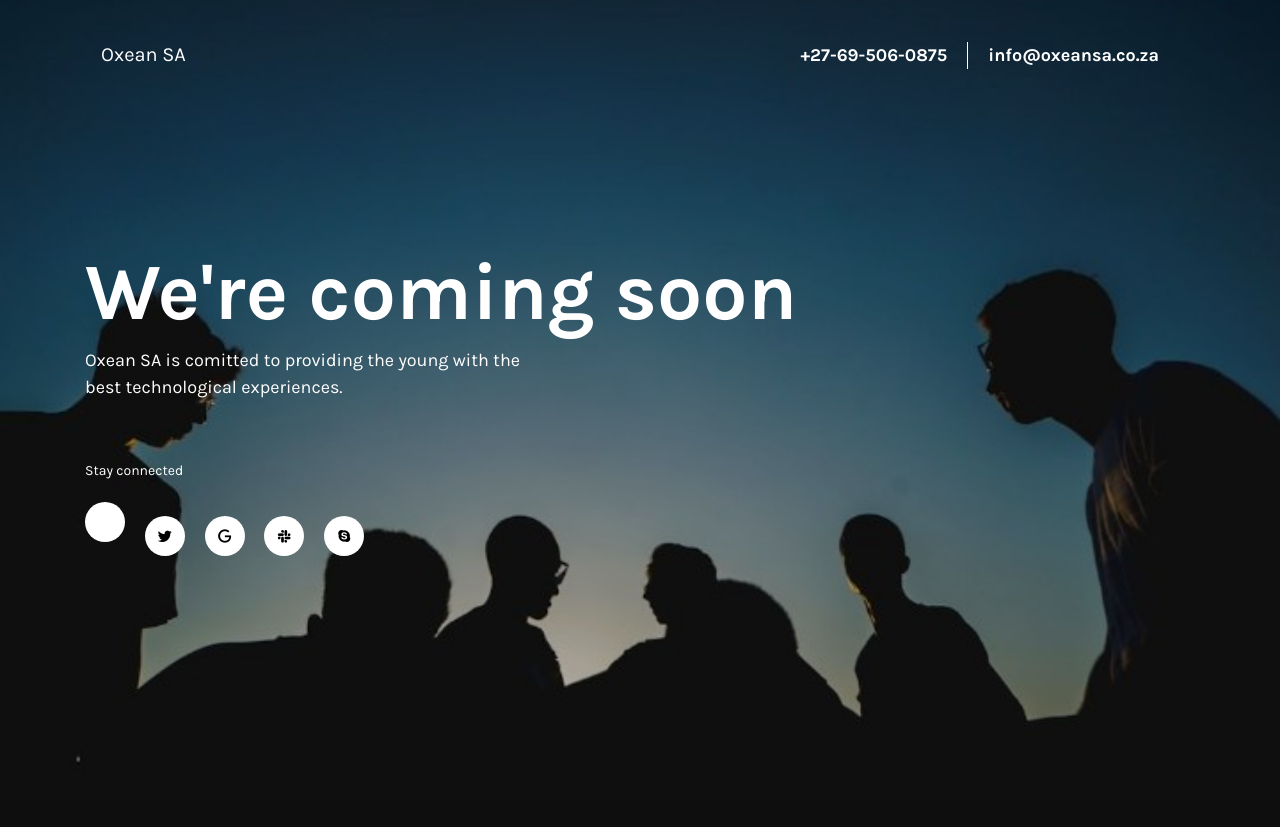
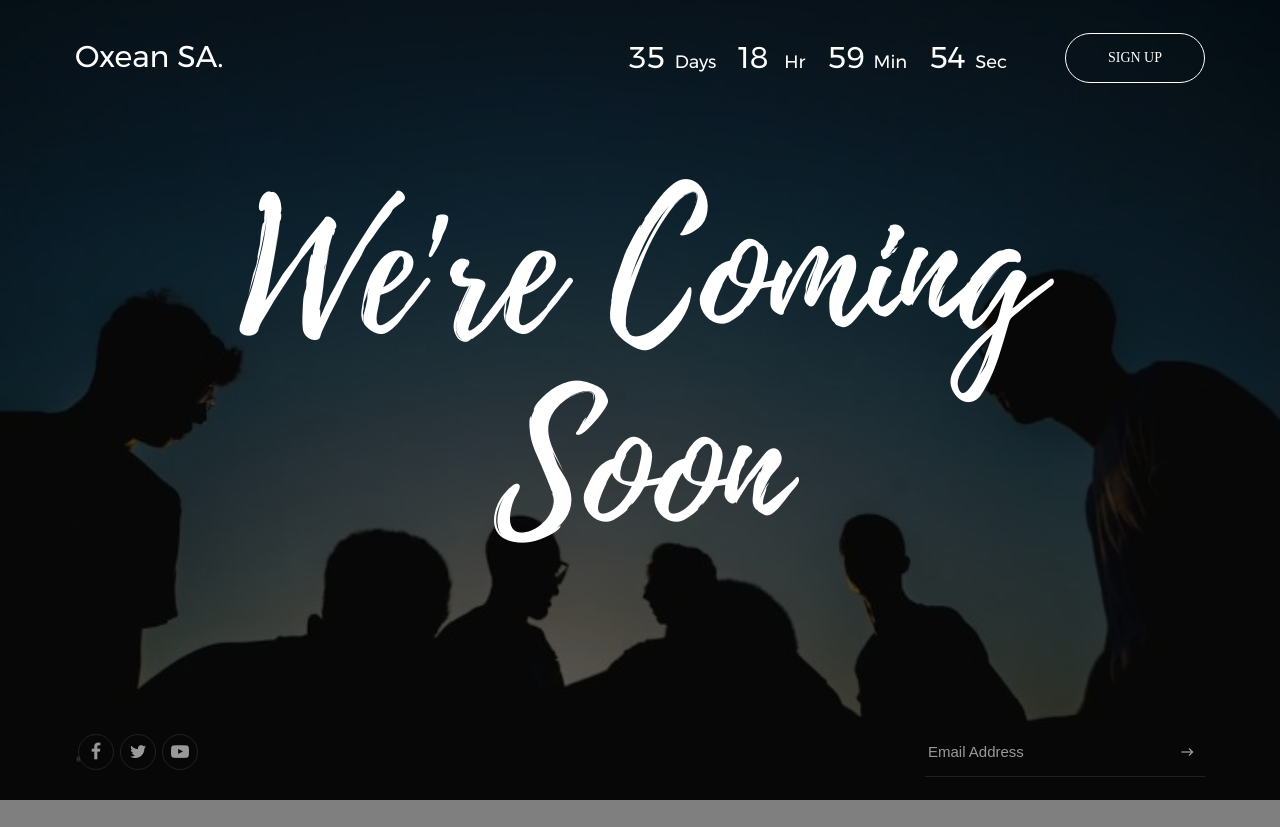
Before and after one commit to OxeanSA/cmenv, a Flask app: page / in a window 1280 px wide. Before the commit the page ends 762 px from the top, so only its background shows below. Run offline with Flask 2, Linux system fonts and the light colour scheme; parts of the project's set-up code (start-up, migrations or seed data) failed here and were passed over; some libraries are stand-ins or nearby versions; some web fonts are replaced.

Commit message:
Add files via upload

```diff
--- a/osacs/templates/index.html
+++ b/osacs/templates/index.html
@@ -1,45 +1,149 @@
 <!DOCTYPE html>
 <html lang="en">
+<head>
+	<title>Coming Soon 13</title>
+	<meta charset="UTF-8">
+	<meta name="viewport" content="width=device-width, initial-scale=1">
+<!--===============================================================================================-->
+	<link rel="icon" type="image/png" href="images/icons/favicon.ico"/>
+<!--===============================================================================================-->
+	<link rel="stylesheet" type="text/css" href="vendor/bootstrap/css/bootstrap.min.css">
+<!--===============================================================================================-->
+	<link rel="stylesheet" type="text/css" href="fonts/font-awesome-4.7.0/css/font-awesome.min.css">
+<!--===============================================================================================-->
+	<link rel="stylesheet" type="text/css" href="fonts/iconic/css/material-design-iconic-font.min.css">
+<!--===============================================================================================-->
+	<link rel="stylesheet" type="text/css" href="vendor/animate/animate.css">
+<!--===============================================================================================-->
+	<link rel="stylesheet" type="text/css" href="vendor/select2/select2.min.css">
+<!--===============================================================================================-->
+	<link rel="stylesheet" type="text/css" href="css/util.css">
+	<link rel="stylesheet" type="text/css" href="css/main.css">
+<!--===============================================================================================-->
+</head>
+<body>
 
-<head>
-    <meta charset="UTF-8">
-    <meta name="viewport" content="width=device-width, initial-scale=1.0">
-    <meta http-equiv="X-UA-Compatible" content="ie=edge">
-    <title>Oxean SA - Coming Soon</title>
-    <link href="https://fonts.googleapis.com/css?family=Karla:400,700&display=swap" rel="stylesheet">
-    <link rel="stylesheet" href="https://cdn.materialdesignicons.com/4.8.95/css/materialdesignicons.min.css">
-    <link rel="stylesheet" href="https://stackpath.bootstrapcdn.com/bootstrap/4.4.1/css/bootstrap.min.css">
-    <link rel="stylesheet" href="{{ url_for('static', filename='css/bd-coming-soon.css') }}">
-</head>
+	<!--  -->
+	<div class="simpleslide100">
+		<div class="simpleslide100-item bg-img1" style="background-image: url('images/bg01.jpg');"></div>
+		<div class="simpleslide100-item bg-img1" style="background-image: url('images/bg02.jpg');"></div>
+		<div class="simpleslide100-item bg-img1" style="background-image: url('images/bg03.jpg');"></div>
+		<div class="simpleslide100-item bg-img1" style="background-image: url('images/bg04.jpg');"></div>
+	</div>
 
-<body class="min-vh-100 d-flex flex-column">
+	<div class="flex-col-c-sb size1 overlay1 p-l-75 p-r-75 p-t-20 p-b-40 p-lr-15-sm">
+		<!--  -->
+		<div class="w-full flex-w flex-sb-m">
+			<div class="wrappic1 m-r-30 m-t-10 m-b-10">
+				<a href="#"><span class="l1-txt1 wsize1">Oxean SA.</span></a>
+			</div>
 
-    <header>
-        <div class="container">
-            <nav class="navbar navbar-dark bg-transparenet">
-                <a class="navbar-brand" href="#">
-                    Oxean SA
-                </a>
-                <span class="navbar-text ml-auto d-none d-sm-inline-block">+27-69-506-0875 </span>
-                <span class="navbar-text d-none d-sm-inline-block">info@oxeansa.co.za</span>
-            </nav>
-        </div>
-    </header>
-    <main class="my-auto">
-        <div class="container">
-            <h1 class="page-title">We're coming soon</h1>
-            <p class="page-description">Oxean SA is comitted to providing the young with the best technological experiences.
-            </p>
-            <p>Stay connected</p>
-            <nav class="footer-social-links">
-                <a href="#!" class="social-link"><i class="mdi mdi-facebook-box"></i></a>
-                <a href="#!" class="social-link"><i class="mdi mdi-twitter"></i></a>
-                <a href="#!" class="social-link"><i class="mdi mdi-google"></i></a>
-                <a href="#!" class="social-link"><i class="mdi mdi-slack"></i></a>
-                <a href="#!" class="social-link"><i class="mdi mdi-skype"></i></a>
-            </nav>
-        </div>
-    </main>
+			<div class="flex-w cd100 p-t-15 p-b-15 p-r-36">
+				<div class="flex-w flex-b m-r-22 m-t-8 m-b-8">
+					<span class="l1-txt1 wsize1 days">35</span>
+					<span class="m1-txt1 p-b-2">Days</span>
+				</div>
+
+				<div class="flex-w flex-b m-r-22 m-t-8 m-b-8">
+					<span class="l1-txt1 wsize1 hours">17</span>
+					<span class="m1-txt1 p-b-2">Hr</span>
+				</div>
+
+				<div class="flex-w flex-b m-r-22 m-t-8 m-b-8">
+					<span class="l1-txt1 wsize1 minutes">50</span>
+					<span class="m1-txt1 p-b-2">Min</span>
+				</div>
+
+				<div class="flex-w flex-b m-r-22 m-t-8 m-b-8">
+					<span class="l1-txt1 wsize1 seconds">39</span>
+					<span class="m1-txt1 p-b-2">Sec</span>
+				</div>
+			</div>
+
+			<div class="m-t-10 m-b-10">
+				<a href="#" class="size2 s1-txt1 flex-c-m how-btn1 trans-04">
+					Sign Up
+				</a>
+			</div>
+		</div>
+
+		<!--  -->
+		<div class="flex-col-c-m p-l-15 p-r-15 p-t-80 p-b-90">
+			<h3 class="l1-txt2 txt-center p-b-55 respon1">
+				We're Coming Soon
+			</h3>
+
+
+		</div>
+
+		<div class="flex-sb-m flex-w w-full">
+			<!--  -->
+			<div class="flex-w flex-c-m m-t-10 m-b-10">
+				<a href="#" class="size3 flex-c-m how-social trans-04 m-r-3 m-l-3 m-b-3 m-t-3">
+					<i class="fa fa-facebook"></i>
+				</a>
+
+				<a href="#" class="size3 flex-c-m how-social trans-04 m-r-3 m-l-3 m-b-3 m-t-3">
+					<i class="fa fa-twitter"></i>
+				</a>
+
+				<a href="#" class="size3 flex-c-m how-social trans-04 m-r-3 m-l-3 m-b-3 m-t-3">
+					<i class="fa fa-youtube-play"></i>
+				</a>
+			</div>
+
+			<form class="contact100-form validate-form m-t-10 m-b-10">
+				<div class="wrap-input100 validate-input m-lr-auto-lg" data-validate = "Email is required: ex@abc.xyz">
+					<input class="s2-txt1 placeholder0 input100 trans-04" type="text" name="email" placeholder="Email Address">
+
+					<button class="flex-c-m ab-t-r size4 s1-txt1 hov1">
+						<i class="zmdi zmdi-long-arrow-right fs-16 cl1 trans-04"></i>
+					</button>
+				</div>
+			</form>
+		</div>
+	</div>
+
+
+
+
+
+<!--===============================================================================================-->
+	<script src="vendor/jquery/jquery-3.2.1.min.js"></script>
+<!--===============================================================================================-->
+	<script src="vendor/bootstrap/js/popper.js"></script>
+	<script src="vendor/bootstrap/js/bootstrap.min.js"></script>
+<!--===============================================================================================-->
+	<script src="vendor/select2/select2.min.js"></script>
+<!--===============================================================================================-->
+	<script src="vendor/countdowntime/moment.min.js"></script>
+	<script src="vendor/countdowntime/moment-timezone.min.js"></script>
+	<script src="vendor/countdowntime/moment-timezone-with-data.min.js"></script>
+	<script src="vendor/countdowntime/countdowntime.js"></script>
+	<script>
+		$('.cd100').countdown100({
+			/*Set Endtime here*/
+			/*Endtime must be > current time*/
+			endtimeYear: 0,
+			endtimeMonth: 0,
+			endtimeDate: 35,
+			endtimeHours: 19,
+			endtimeMinutes: 0,
+			endtimeSeconds: 0,
+			timeZone: ""
+			// ex:  timeZone: "America/New_York"
+			//go to " http://momentjs.com/timezone/ " to get timezone
+		});
+	</script>
+<!--===============================================================================================-->
+	<script src="vendor/tilt/tilt.jquery.min.js"></script>
+	<script >
+		$('.js-tilt').tilt({
+			scale: 1.1
+		})
+	</script>
+<!--===============================================================================================-->
+	<script src="js/main.js"></script>
+
 </body>
-
 </html>
```
